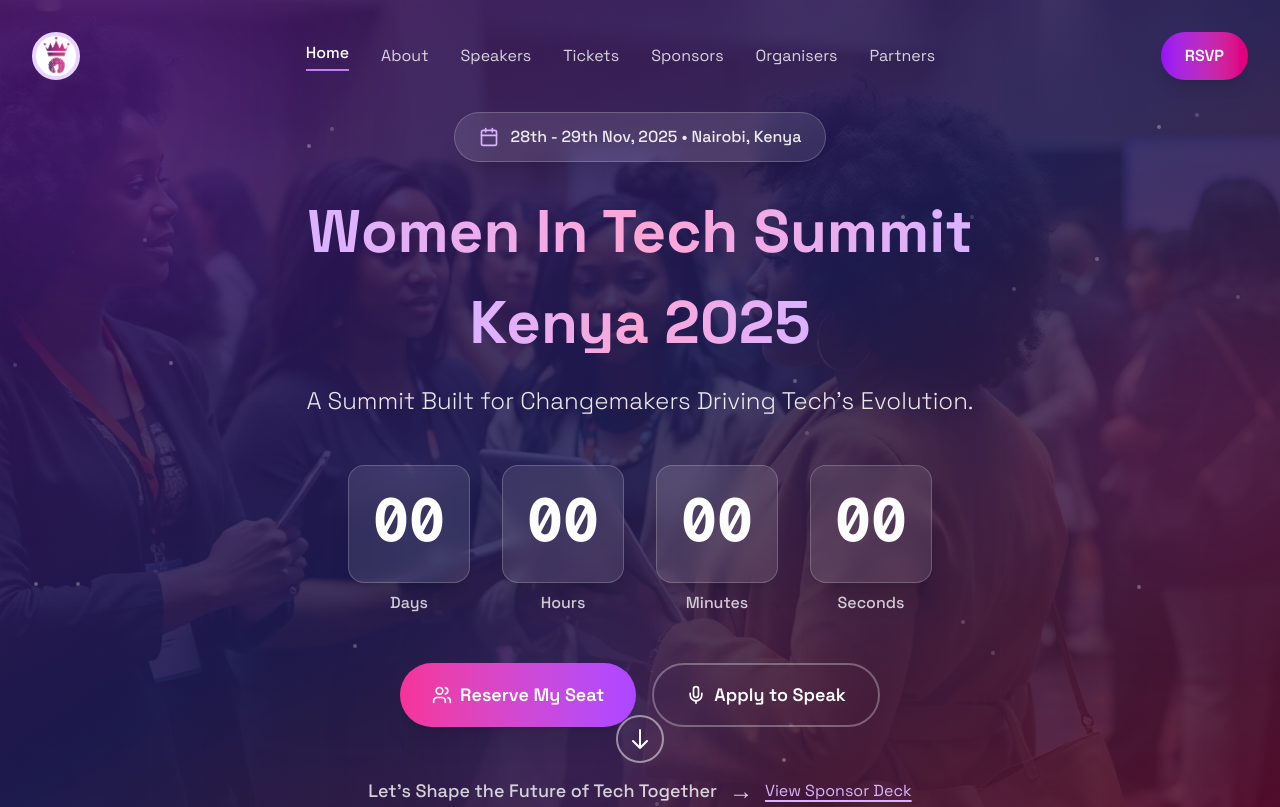
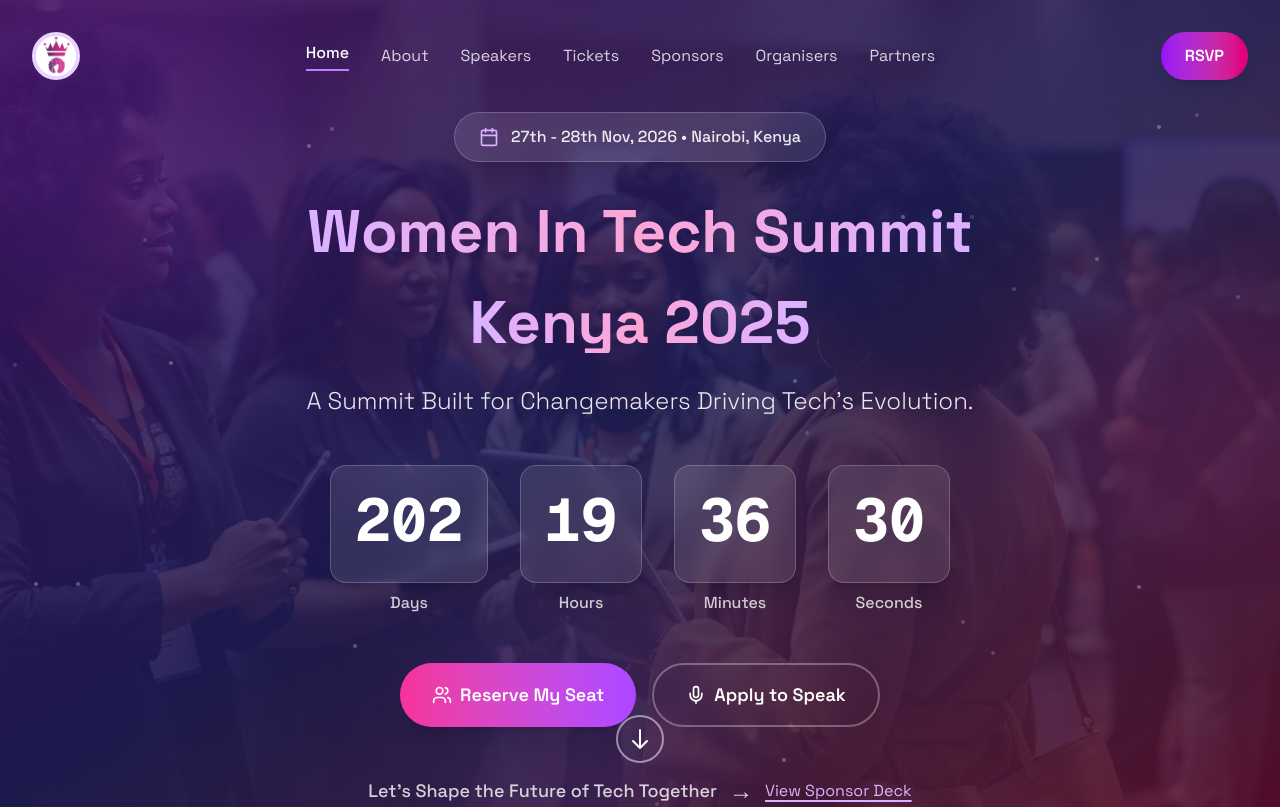
Before and after one commit to Tambua-WomenInTech-Blog/witsummitwebsite, a Next.js app: page / in a window 1280 px wide. Shown: the top 807 px of the page. Built offline with nearby package versions, Linux system fonts and the light colour scheme.

Commit message:
chore: change summit date

```diff
--- a/src/app/sections/wit_hero.tsx
+++ b/src/app/sections/wit_hero.tsx
@@ -55,7 +55,7 @@ const CountdownTimer: React.FC<CountdownTimerProps> = ({ targetDate }) => {
 };
 
 const WomenInTechSummitHero: React.FC = () => {
-  const summitDate = new Date("2025-11-28T08:00:00");
+  const summitDate = new Date("2026-11-27T08:00:00");
   const [activeSection, setActiveSection] = useState("home");
 
   useEffect(() => {
@@ -175,7 +175,7 @@ const WomenInTechSummitHero: React.FC = () => {
         <div className="mb-8 bg-white/10 backdrop-blur-sm border border-white/20 rounded-full px-6 py-3 flex items-center space-x-3 shadow-xl">
           <Calendar className="w-5 h-5 text-purple-300" />
           <span className="text-white/90 font-medium">
-            28th - 29th Nov, 2025 • Nairobi, Kenya
+            27th - 28th Nov, 2026 • Nairobi, Kenya
           </span>
         </div>
 
```
